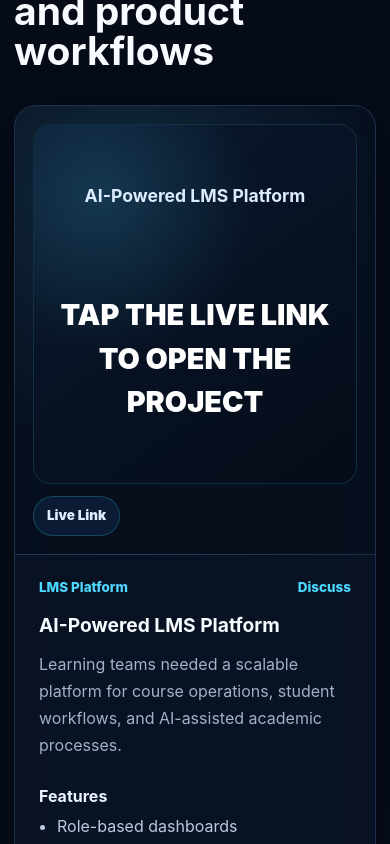
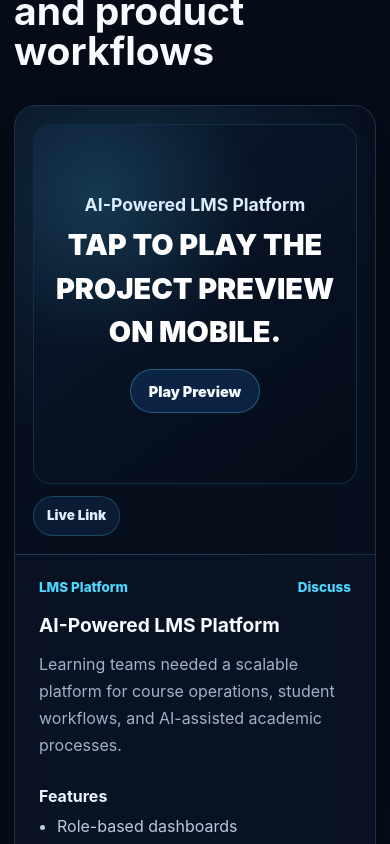
Before and after one commit to meesum-abbas/premium-portfolio, a React (Vite) app: page / in a window 390 px wide. Shown: the part 3140-3984 px from the top of the page. Built offline with nearby package versions, Linux system fonts and the light colour scheme.

Commit message:
project section not visible on phone fix v3

```diff
--- a/src/main.jsx
+++ b/src/main.jsx
@@ -556,6 +556,7 @@ function ProjectVideo({ src, title }) {
   const videoRef = useRef(null);
   const [failed, setFailed] = useState(false);
   const [useStaticPreview, setUseStaticPreview] = useState(false);
+  const [shouldLoadVideo, setShouldLoadVideo] = useState(false);
 
   useEffect(() => {
     if (typeof window === 'undefined' || typeof window.matchMedia !== 'function') {
@@ -579,8 +580,17 @@ function ProjectVideo({ src, title }) {
   }, []);
 
   useEffect(() => {
+    if (!useStaticPreview) {
+      setShouldLoadVideo(true);
+      return;
+    }
+
+    setShouldLoadVideo(false);
+  }, [useStaticPreview, src]);
+
+  useEffect(() => {
     const video = videoRef.current;
-    if (!video || useStaticPreview) return undefined;
+    if (!video || !shouldLoadVideo) return undefined;
 
     const startPlayback = async () => {
       try {
@@ -593,13 +603,30 @@ function ProjectVideo({ src, title }) {
     startPlayback();
 
     return undefined;
-  }, [src, useStaticPreview]);
+  }, [src, shouldLoadVideo]);
 
-  if (failed || useStaticPreview) {
+  if (failed) {
     return (
       <div className="project-media-fallback">
         <strong>{title}</strong>
-        <span>{useStaticPreview ? 'Tap the live link to open the project' : 'Video preview unavailable'}</span>
+        <span>Video preview unavailable</span>
+      </div>
+    );
+  }
+
+  if (useStaticPreview && !shouldLoadVideo) {
+    return (
+      <div className="project-media-fallback project-media-fallback-action">
+        <strong>{title}</strong>
+        <span>Tap to play the project preview on mobile.</span>
+        <button
+          type="button"
+          className="project-play-button"
+          onClick={() => setShouldLoadVideo(true)}
+          aria-label={`Play preview for ${title}`}
+        >
+          Play Preview
+        </button>
       </div>
     );
   }
@@ -608,7 +635,8 @@ function ProjectVideo({ src, title }) {
     <video
       ref={videoRef}
       className="project-media-video"
-      autoPlay
+      autoPlay={!useStaticPreview}
+      controls={useStaticPreview}
       muted
       loop
       playsInline
--- a/src/styles.css
+++ b/src/styles.css
@@ -1521,6 +1521,11 @@ h3 {
   color: #dcecff;
 }
 
+.project-media-fallback-action {
+  align-content: center;
+  justify-items: center;
+}
+
 .project-media-fallback strong {
   font-size: 1.1rem;
 }
@@ -1530,6 +1535,29 @@ h3 {
   font-size: 0.92rem;
   max-width: 22rem;
   line-height: 1.5;
+}
+
+.project-play-button {
+  display: inline-flex;
+  min-height: 44px;
+  align-items: center;
+  justify-content: center;
+  margin-top: 8px;
+  border: 1px solid rgba(78, 216, 255, 0.32);
+  border-radius: 999px;
+  padding: 0 18px;
+  background: rgba(47, 140, 255, 0.16);
+  color: #f7fbff;
+  font-size: 0.9rem;
+  font-weight: 900;
+  transition: transform 180ms ease, border-color 180ms ease, background 180ms ease;
+}
+
+.project-play-button:hover,
+.project-play-button:focus-visible {
+  transform: translateY(-2px);
+  border-color: rgba(78, 216, 255, 0.56);
+  background: rgba(47, 140, 255, 0.24);
 }
 
 .project-media-screen::before {
@@ -1671,6 +1699,12 @@ h3 {
   color: #526275;
 }
 
+:root[data-theme="light"] .project-play-button {
+  border-color: rgba(18, 104, 227, 0.24);
+  background: rgba(18, 104, 227, 0.12);
+  color: #10243d;
+}
+
 :root[data-theme="light"] .project-media-screen span.is-overlay {
   color: #07101d;
   background: rgba(255, 255, 255, 0.82);
```
